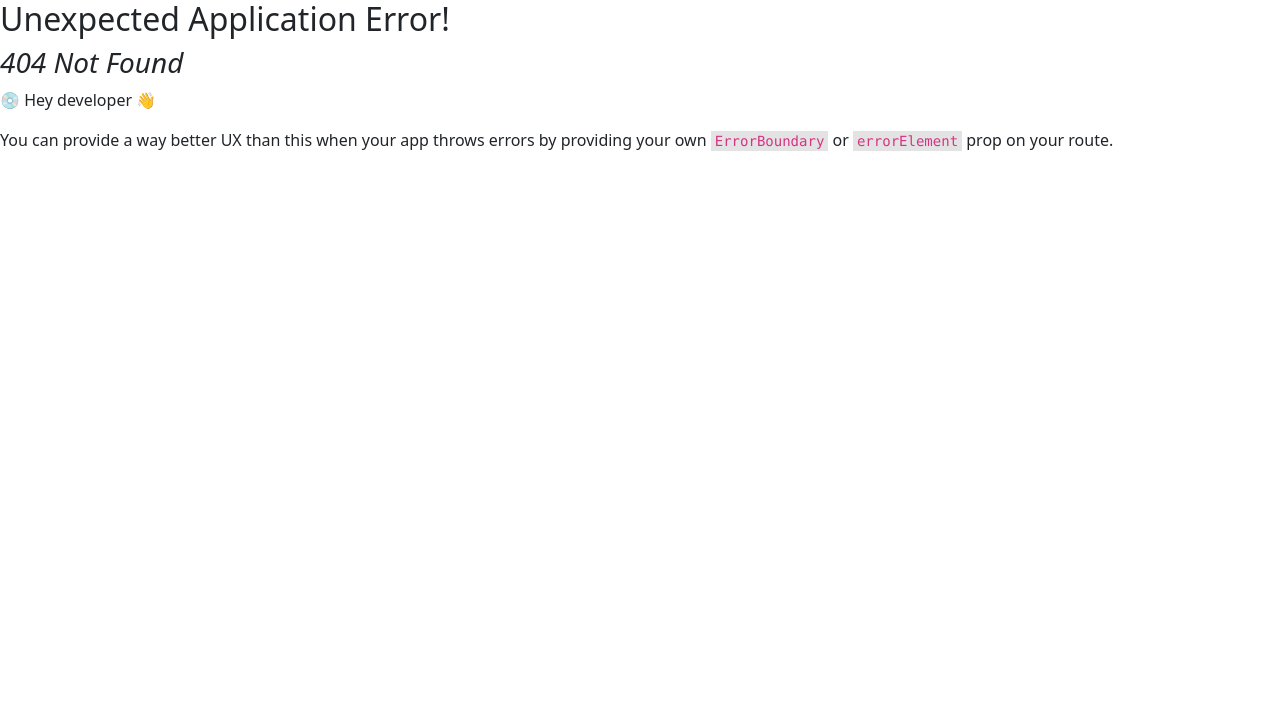
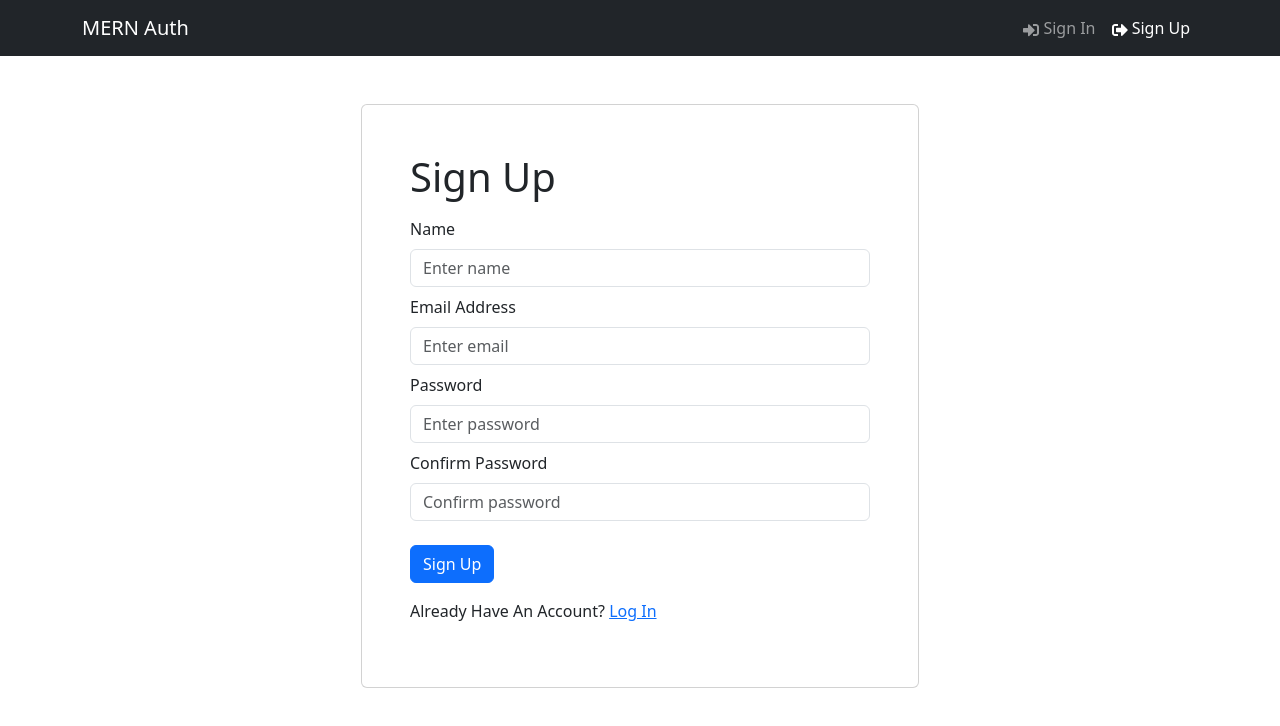
Before and after one commit to Rus-tam/mern-auth, a React (Vite) app in the folder frontent/: page /register in a window 1280 px wide. Before the commit this address had no page. Shown: the top 726 px of the page. Built offline with nearby package versions, Linux system fonts and the light colour scheme.

Commit message:
LoginScreen & RegisterScreen

```diff
--- /dev/null
+++ b/frontent/src/components/FormContainer.jsx
@@ -0,0 +1,15 @@
+import { Container, Row, Col } from "react-bootstrap";
+
+const FormContainer = ({ children }) => {
+  return (
+    <Container>
+      <Row className="justify-content-md-center mt-5">
+        <Col xs={12} md={6} className="card p-5">
+          {children}
+        </Col>
+      </Row>
+    </Container>
+  );
+};
+
+export default FormContainer;
--- a/frontent/src/main.jsx
+++ b/frontent/src/main.jsx
@@ -11,11 +11,15 @@
 import "bootstrap/dist/css/bootstrap.min.css";
 import "./index.css";
 import HomeScreen from "./screens/HomeScreen.jsx";
+import LoginScreen from "./screens/LoginScreen.jsx";
+import RegisterScreen from "./screens/RegisterScreen.jsx";
 
 const router = createBrowserRouter(
   createRoutesFromElements(
     <Route path="/" element={<App />}>
       <Route index={true} path="/" element={<HomeScreen />} />
+      <Route path="/login" element={<LoginScreen />} />
+      <Route path="/register" element={<RegisterScreen />} />
     </Route>,
   ),
 );
--- /dev/null
+++ b/frontent/src/screens/LoginScreen.jsx
@@ -0,0 +1,53 @@
+import { useState } from "react";
+import { Link } from "react-router-dom";
+import FormContainer from "../components/FormContainer.jsx";
+import { Button, Col, Form, Row } from "react-bootstrap";
+
+const LoginScreen = () => {
+  const [email, setEmail] = useState("");
+  const [password, setPassword] = useState("");
+
+  const submitHandler = async (e) => {
+    // e.preventDefault();
+    // console.log("e");
+  };
+
+  return (
+    <FormContainer>
+      <h1>Sign In</h1>
+
+      <Form onSubmit={submitHandler()}>
+        <Form.Group className="my-2" controlId="email">
+          <Form.Label>Email Address</Form.Label>
+          <Form.Control
+            type="email"
+            placeholder="Enter email"
+            value={email}
+            onChange={(e) => setEmail(e.target.value)}
+          ></Form.Control>
+        </Form.Group>
+
+        <Form.Group className="my-2" controlId="password">
+          <Form.Label>Password</Form.Label>
+          <Form.Control
+            type="password"
+            placeholder="Enter password"
+            value={password}
+            onChange={(e) => setPassword(e.target.value)}
+          ></Form.Control>
+        </Form.Group>
+        <Button type="submit" variant="primary" className="mt-3">
+          Sign In
+        </Button>
+
+        <Row className="py-3">
+          <Col>
+            New Customer? <Link to="/register">Register</Link>
+          </Col>
+        </Row>
+      </Form>
+    </FormContainer>
+  );
+};
+
+export default LoginScreen;
--- /dev/null
+++ b/frontent/src/screens/RegisterScreen.jsx
@@ -0,0 +1,75 @@
+import { useState } from "react";
+import { Link } from "react-router-dom";
+import FormContainer from "../components/FormContainer.jsx";
+import { Button, Col, Form, Row } from "react-bootstrap";
+
+const RegisterScreen = () => {
+  const [name, setName] = useState("");
+  const [email, setEmail] = useState("");
+  const [password, setPassword] = useState("");
+  const [confirmPassword, setConfirmPassword] = useState("");
+
+  const submitHandler = async (e) => {
+    // e.preventDefault();
+    // console.log("e");
+  };
+
+  return (
+    <FormContainer>
+      <h1>Sign Up</h1>
+
+      <Form onSubmit={submitHandler()}>
+        <Form.Group className="my-2" controlId="name">
+          <Form.Label>Name</Form.Label>
+          <Form.Control
+            type="text"
+            placeholder="Enter name"
+            value={name}
+            onChange={(e) => setName(e.target.value)}
+          ></Form.Control>
+        </Form.Group>
+
+        <Form.Group className="my-2" controlId="email">
+          <Form.Label>Email Address</Form.Label>
+          <Form.Control
+            type="email"
+            placeholder="Enter email"
+            value={email}
+            onChange={(e) => setEmail(e.target.value)}
+          ></Form.Control>
+        </Form.Group>
+
+        <Form.Group className="my-2" controlId="password">
+          <Form.Label>Password</Form.Label>
+          <Form.Control
+            type="password"
+            placeholder="Enter password"
+            value={password}
+            onChange={(e) => setPassword(e.target.value)}
+          ></Form.Control>
+        </Form.Group>
+
+        <Form.Group className="my-2" controlId="confirmPassword">
+          <Form.Label>Confirm Password</Form.Label>
+          <Form.Control
+            type="password"
+            placeholder="Confirm password"
+            value={confirmPassword}
+            onChange={(e) => setConfirmPassword(e.target.value)}
+          ></Form.Control>
+        </Form.Group>
+        <Button type="submit" variant="primary" className="mt-3">
+          Sign Up
+        </Button>
+
+        <Row className="py-3">
+          <Col>
+            Already Have An Account? <Link to="/login">Log In</Link>
+          </Col>
+        </Row>
+      </Form>
+    </FormContainer>
+  );
+};
+
+export default RegisterScreen;
```
